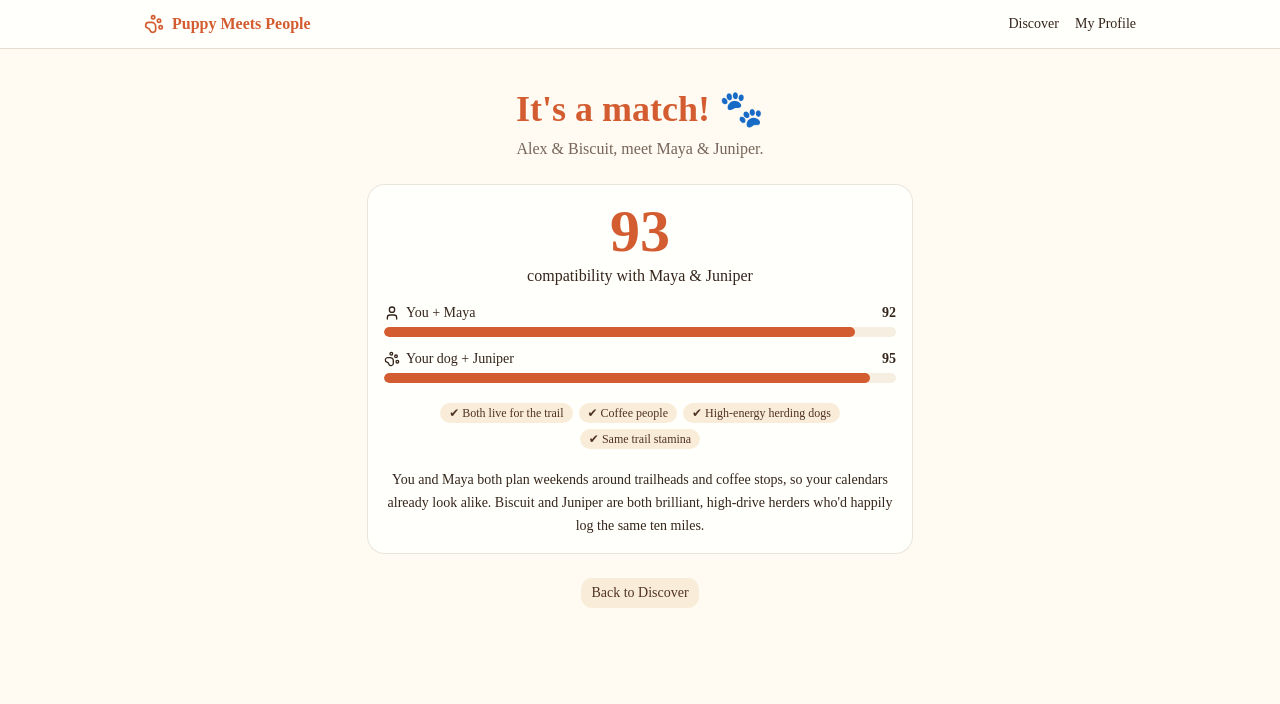
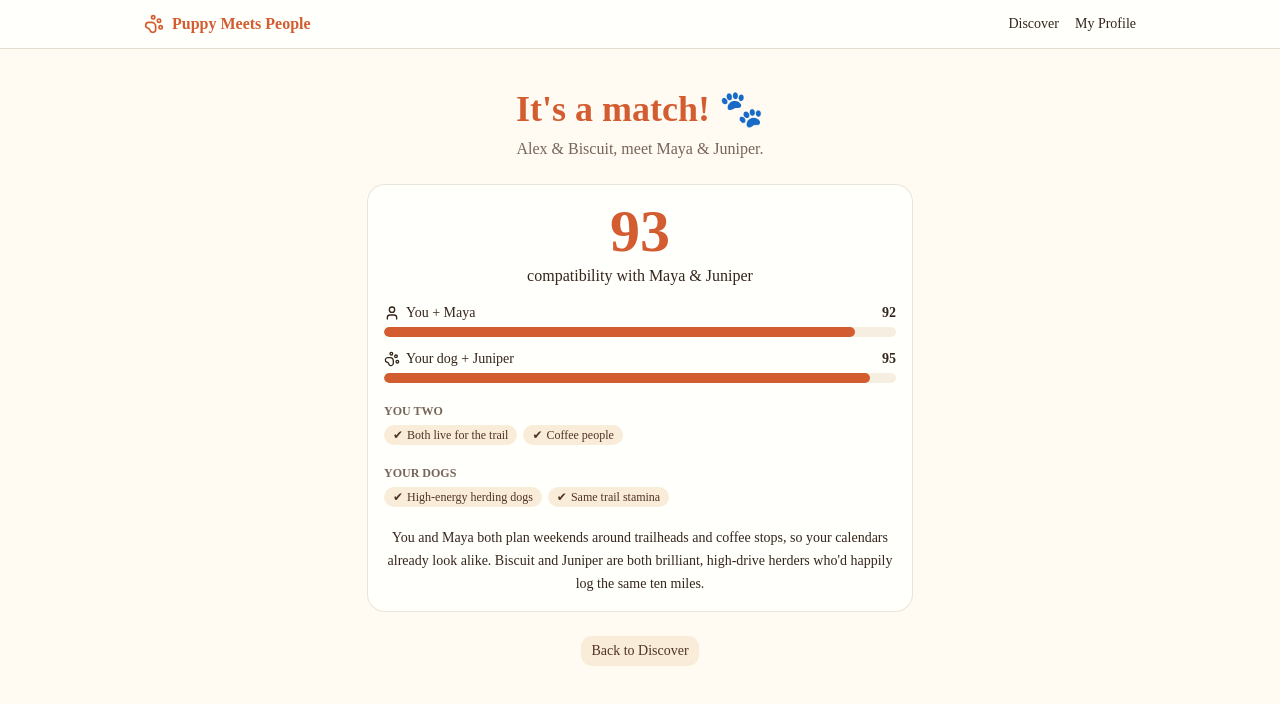
Before and after one commit to deaconpoon/puppy-meets-people, a Next.js app: page /app/match/c1 in a window 1280 px wide. Shown: the top 704 px of the page. Built offline with nearby package versions, Linux system fonts and the light colour scheme.

Commit message:
feat(slice-b): candidate detail route with faceted breakdown

```diff
--- /dev/null
+++ b/app/app/candidate/[id]/page.tsx
@@ -0,0 +1,38 @@
+// SLICE B (US-2) — Candidate detail: the full compatibility breakdown.
+import Link from "next/link";
+import { notFound } from "next/navigation";
+import { Button } from "@/components/ui/button";
+import { MatchBreakdown } from "@/components/match-breakdown";
+import { CURRENT_USER, getCandidateById } from "@/data/profiles";
+import { getSeededMatch } from "@/data/seeded-matches";
+import { scoreDeterministic } from "@/lib/scoring";
+
+export default async function CandidatePage({
+  params,
+}: {
+  params: Promise<{ id: string }>;
+}) {
+  const { id } = await params;
+  const candidate = getCandidateById(id);
+  if (!candidate) notFound();
+
+  const match =
+    getSeededMatch(id) ?? scoreDeterministic(CURRENT_USER, candidate);
+
+  return (
+    <div className="mx-auto max-w-xl px-4 py-10">
+      <Button asChild variant="ghost" className="mb-4">
+        <Link href="/app">← Back to Discover</Link>
+      </Button>
+      <h1 className="text-2xl font-bold">
+        {candidate.human.name} &amp; {candidate.dogs[0].name}
+      </h1>
+      <p className="mt-1 text-muted-foreground">
+        Why you and {CURRENT_USER.human.name} might fit — for both of you.
+      </p>
+      <div className="mt-6">
+        <MatchBreakdown candidate={candidate} match={match} />
+      </div>
+    </div>
+  );
+}
--- a/components/match-breakdown.tsx
+++ b/components/match-breakdown.tsx
@@ -72,16 +72,32 @@ export function MatchBreakdown({
             icon={<PawPrint className="size-4" aria-hidden />}
           />
         </div>
-        <div className="flex flex-wrap justify-center gap-1.5">
-          {match.signals.map((signal) => (
+        {(["human", "dog"] as const).map((facet) => {
+          const group = match.signals.filter((s) => s.facet === facet);
+          if (group.length === 0) return null;
+          return (
+            <div key={facet}>
+              <p className="mb-1.5 text-xs font-semibold uppercase text-muted-foreground">
+                {facet === "human" ? "You two" : "Your dogs"}
+              </p>
+              <div className="flex flex-wrap gap-1.5">
+                {group.map((signal) => (
                   <Badge
                     key={signal.label}
-              variant={signal.kind === "caution" ? "outline" : "secondary"}
+                    variant={
+                      signal.kind === "caution" ? "outline" : "secondary"
+                    }
                   >
-              {signal.kind === "caution" ? "⚠" : "✔"} {signal.label}
+                    <span aria-hidden>
+                      {signal.kind === "caution" ? "⚠" : "✔"}
+                    </span>{" "}
+                    {signal.label}
                   </Badge>
                 ))}
               </div>
+            </div>
+          );
+        })}
         <p className="text-center text-sm leading-relaxed">
           {match.explanation}
         </p>
```
Lines whose indentation alone changed are shown as unchanged.
